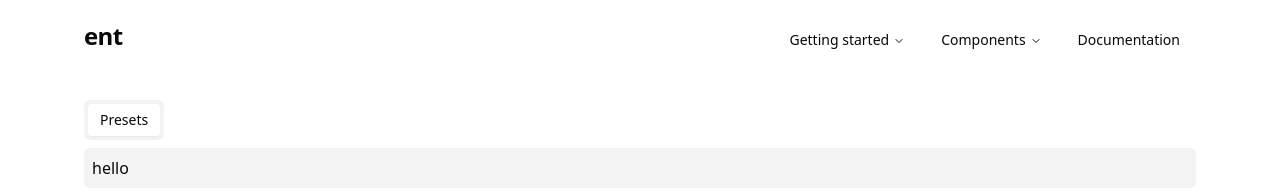
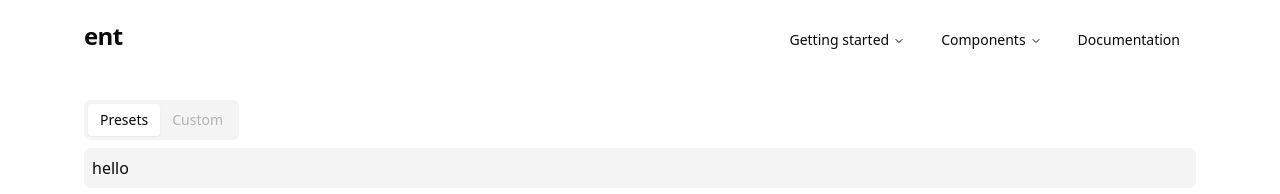
Before and after one commit to NiallEccles/ent, a React (Vite) app: page / in a window 1280 px wide. Shown: the top 194 px of the page. Built offline with nearby package versions, Linux system fonts and the light colour scheme.

Commit message:
Remove tooltip

```diff
--- a/src/app/app.tsx
+++ b/src/app/app.tsx
@@ -3,11 +3,6 @@ import styles from './app.module.css';
 
 import { PrimaryNavigation } from "@/components/primary-navigation";
 import { Tabs, TabsContent, TabsList, TabsTrigger } from "@/components/ui/tabs"
-import {
-  Tooltip,
-  TooltipContent,
-  TooltipTrigger,
-} from "@/components/ui/tooltip";
 import { faker } from '@faker-js/faker';
 
 export function App() {
@@ -19,14 +14,9 @@ export function App() {
       <Tabs defaultValue="presets" className="w-full">
         <TabsList>
           <TabsTrigger value="presets">Presets</TabsTrigger>
-            <Tooltip>
-              <TooltipTrigger>
-
-              </TooltipTrigger>
-              <TooltipContent>
-                <p>Coming soon!</p>
-              </TooltipContent>
-            </Tooltip>
+          <TabsTrigger value="custom" disabled={true}>
+            Custom
+          </TabsTrigger>
         </TabsList>
         <TabsContent value="presets">
           <div className="w-full h-full bg-muted rounded-md p-2">hello</div>
```
